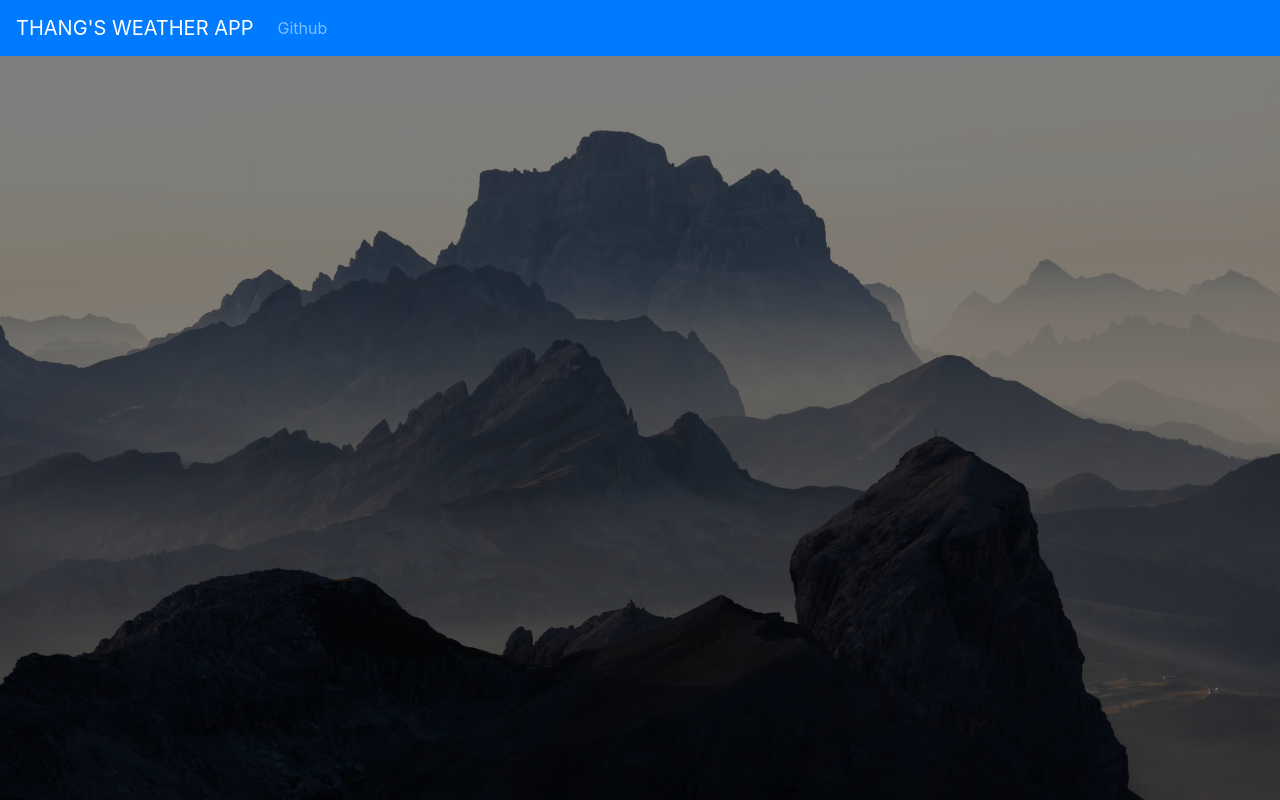
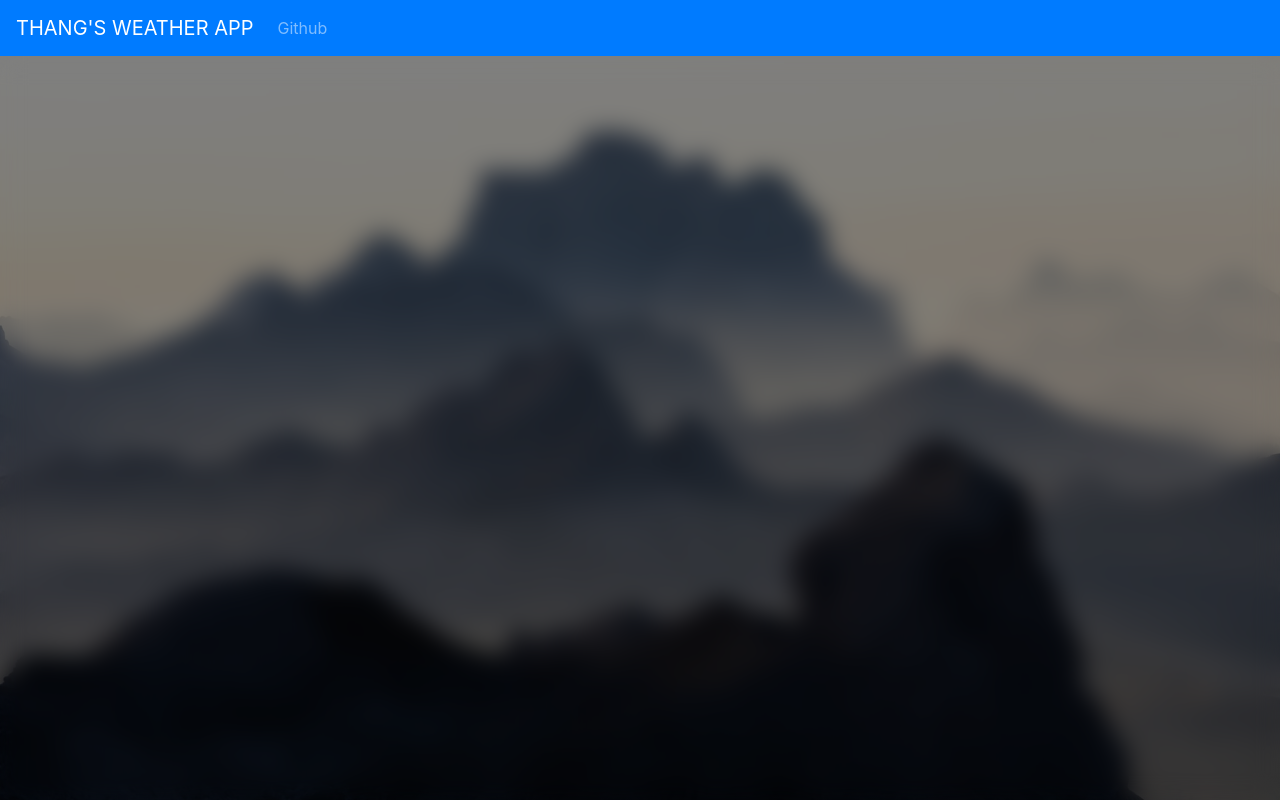
Before and after one commit to lethang7794/weather-app, a React (Create React App) app: page / in a window 1280 px wide. Built offline with nearby package versions, Linux system fonts and the light colour scheme; no server answers.

Commit message:
Blur background

```diff
--- a/src/App.css
+++ b/src/App.css
@@ -4,7 +4,15 @@
   min-height: 100vh;
 }
 
-.Blur-background {
+.Background {
+  position: absolute;
+  top: 0;
+  left: 0;
+  right: 0;
+  bottom: 0;
+}
+
+.BlurBackground {
   position: absolute;
   top: 0;
   left: 0;
@@ -13,6 +21,7 @@
 
   background-position: center;
   background-size: cover;
+  backdrop-filter: blur(12px);
 }
 
 .Main {
@@ -35,6 +44,7 @@
   color: white;
 
   background-color: rgba(255, 255, 255, 0.08);
+  backdrop-filter: blur(16px);
 
   min-height: 400px;
   max-width: 300px;
--- a/src/components/BlurBackground.jsx
+++ b/src/components/BlurBackground.jsx
@@ -1,15 +1,17 @@
 import React from 'react';
-import backgroundImage from '../wallpaper.jpg';
+import backgroundImage from './wallpaper.jpg';
 
 const BlurBackground = () => (
   <div
-    className="Blur-background"
+    className='Background'
     style={{
-      background: `linear-gradient(rgba(0, 0, 0, 0.5), rgba(0, 0, 0, 0.5)), url(${backgroundImage})`,
+      backgroundImage: `linear-gradient(rgba(0, 0, 0, 0.5), rgba(0, 0, 0, 0.5)), url(${backgroundImage})`,
       backgroundSize: 'cover',
       backgroundPosition: 'center',
     }}
-  ></div>
+  >
+    <div className='BlurBackground'></div>
+  </div>
 );
 
 export default BlurBackground;
```
Also changed, not shown: src/components/wallpaper.jpg (renamed from src/wallpaper.jpg).
